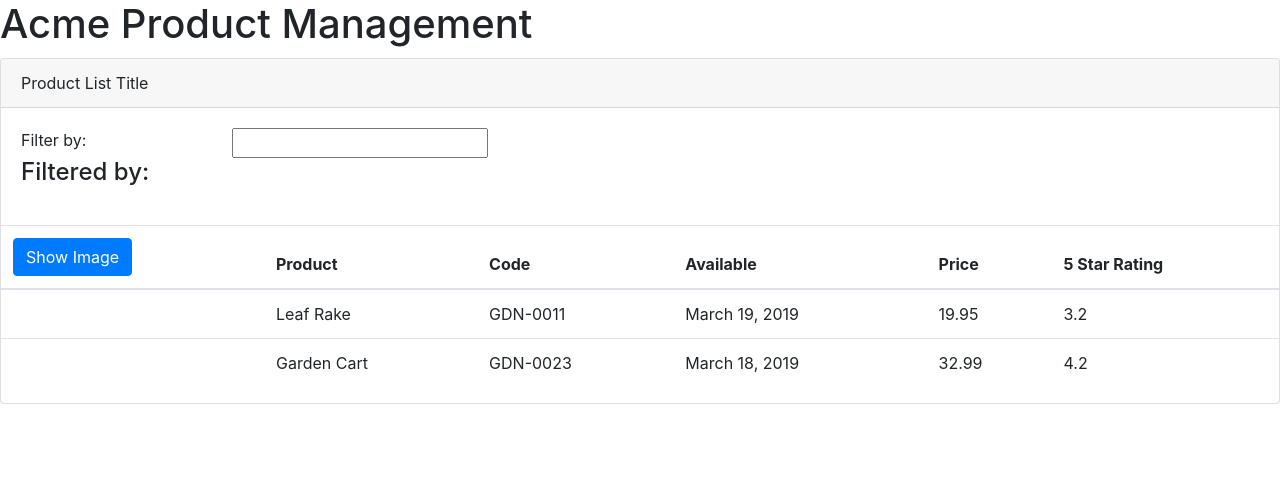
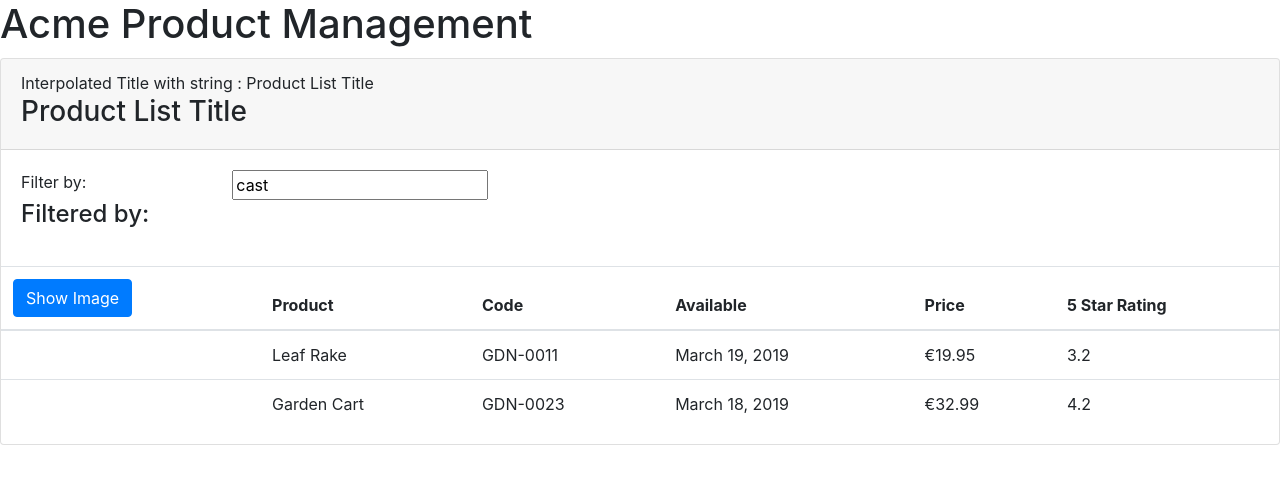
Before and after one commit to aliki212/AngularDK, an Angular app: page / in a window 1280 px wide. Shown: the top 484 px of the page. Built offline with nearby package versions, Linux system fonts and the light colour scheme.

Commit message:
Interpolation, property, event binding | interfaces

```diff
--- a/src/app/app.module.ts
+++ b/src/app/app.module.ts
@@ -1,5 +1,6 @@
 import { BrowserModule } from '@angular/platform-browser';
 import { NgModule } from '@angular/core';
+import { FormsModule } from '@angular/forms';
 
 import { AppComponent } from './app.component';
 import { ProductListComponent } from './products/product-list.component';
@@ -10,7 +11,8 @@ import { ProductListComponent } from './products/product-list.component';
     ProductListComponent
   ],
   imports: [
-    BrowserModule
+    BrowserModule,
+    FormsModule
   ],
   bootstrap: [AppComponent]
 })
--- a/src/app/products/product-list.component.html
+++ b/src/app/products/product-list.component.html
@@ -1,12 +1,13 @@
 <div class="card">
   <div class="card-header">
-    {{pageTitle}}
+    {{'Interpolated Title with string : ' +pageTitle}}
+    <h3 innerText={{pageTitle}}> This Text is negated </h3>
   </div> <!-- end of card header-->
   <div class='card-body'>
     <div class='row'>
       <div class='col-md-2'>Filter by:</div>
       <div class='col-md-4'>
-        <input type='text' />
+        <input [(ngModel)]='listFilter' />
       </div>
     </div>
     <div class='row'>
@@ -16,12 +17,14 @@
     </div>
   </div> <!-- end of card body -->
   <div class='table-responsive'>
-    <table class='table' *ngIf='products && products.length'>
+    <table class='table'
+           *ngIf='products && products.length'>
       <thead>
         <tr>
           <th>
-            <button class='btn btn-primary' (click)='toggleImage()'>
-              Show Image
+            <button class='btn btn-primary'
+                    (click)='toggleImage()'>
+              {{showImage ? 'Hide' : 'Show' }} Image
             </button>
           </th>
           <th>Product</th>
@@ -35,13 +38,16 @@
         <tr *ngFor='let p of products'>
           <td>
             <!-- <img src={{p.imageUrl}} title={{p.productName}}> -->
-            <img *ngIf='showImage' [src]='p.imageUrl' [title]='p.productName' [style.width.px]='imageWidth'
-              [style.margin.px]='imageMargin'>
+            <img *ngIf='showImage'
+                 [src]='p.imageUrl'
+                 [title]='p.productName'
+                 [style.width.px]='imageWidth'
+                 [style.margin.px]='imageMargin'>
           </td>
           <td>{{p.productName}}</td>
           <td>{{p.productCode}}</td>
           <td>{{p.releaseDate}}</td>
-          <td>{{p.price}}</td>
+          <td>{{p.price | currency : 'EUR' : true  }}</td>
           <td>{{p.starRating}}</td>
         </tr>
       </tbody>
--- a/src/app/products/product-list.component.ts
+++ b/src/app/products/product-list.component.ts
@@ -1,4 +1,5 @@
 import { Component } from '@angular/core';
+import { IProduct } from './product';
 
 @Component({
   selector: 'pm-products',
@@ -10,7 +11,8 @@ export class ProductListComponent {
   imageWidth: number = 50;
   imageMargin: number = 2;
   showImage: boolean = false;
-  products: any[] = [
+  listFilter: string = 'cast';
+  products: IProduct[] = [
     {
       "productId": 1,
       "productName": "Leaf Rake",
--- /dev/null
+++ b/src/app/products/product.ts
@@ -0,0 +1,11 @@
+export interface IProduct {
+  productId: number;
+  productName: string;
+  productCode: string;
+  releaseDate: string;
+  description: string;
+  price: number;
+  starRating: number;
+  imageUrl: string;
+  // calculateDiscount(percent: number): number
+}
```
